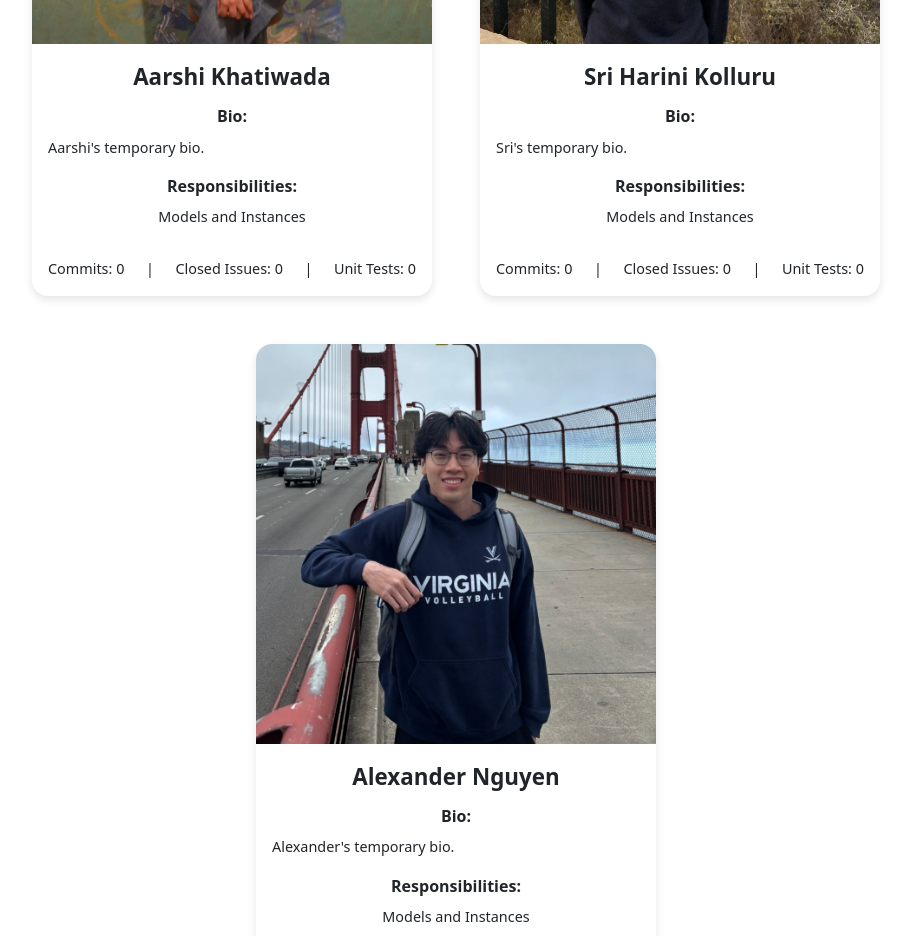
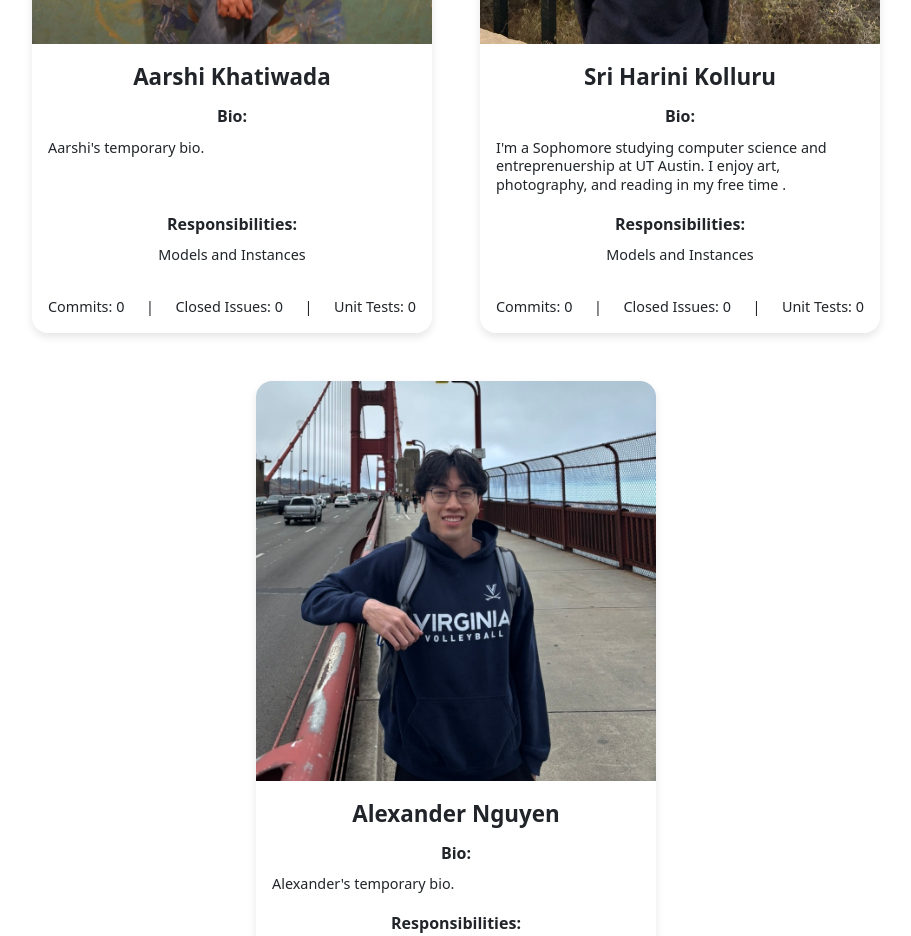
Before and after one commit to harinik961/CivicHousing, a React (Create React App) app in the folder frontend/: page /about in a window 1280 px wide. Shown: the part 1640-2576 px from the top of the page, without its empty margins (184-1095 px from the left). Built offline with nearby package versions, Linux system fonts and the light colour scheme; no server answers.

Commit message:
updated harini's bio

```diff
--- a/frontend/src/pages/About.js
+++ b/frontend/src/pages/About.js
@@ -61,7 +61,7 @@ export default function About() {
       username: "sriharini.kolluru",
       email: ["harinik961@gmail.com"],
       image: hariniImage,
-      bio: "Sri's temporary bio.",
+      bio: "I'm a Sophomore studying computer science and entreprenuership at UT Austin. I enjoy art, photography, and reading in my free time .",
       responsibilities: "Models and Instances",
     },
     {
```
